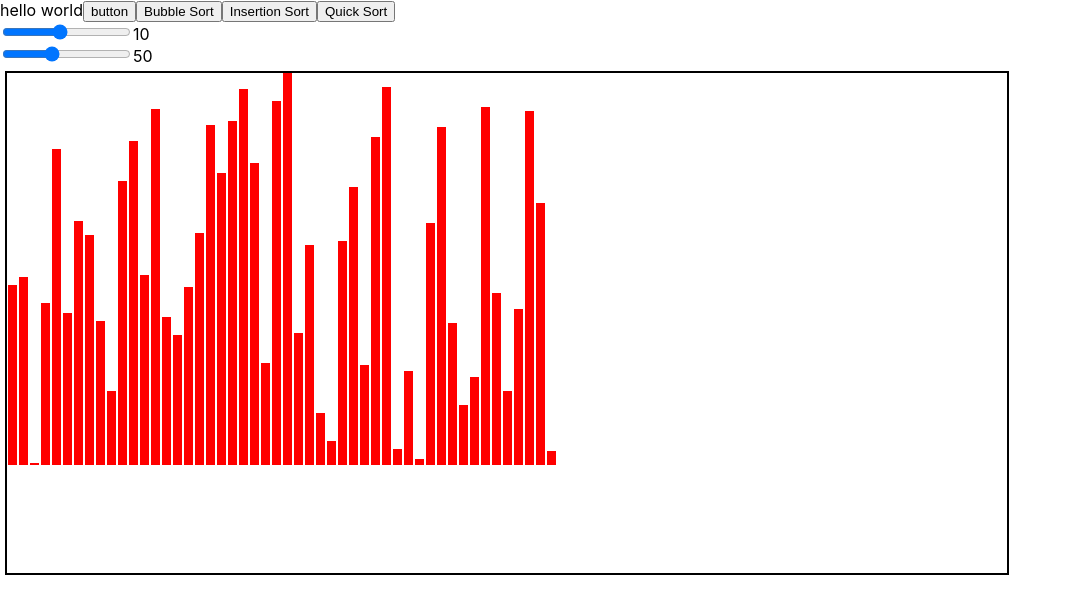
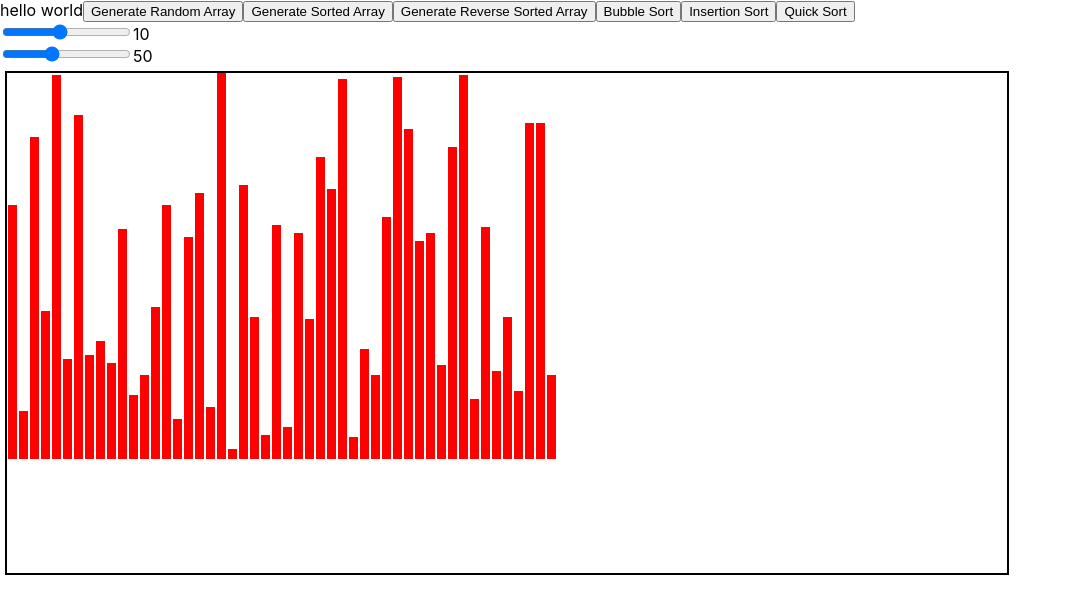
Before and after one commit to allanx1ng/sorting-visualizer, a React (Create React App) app: page / in a window 1280 px wide. Shown: the top 614 px of the page, without its empty margins (0-1071 px from the left). Built offline with nearby package versions, Linux system fonts and the light colour scheme.

Commit message:
added different array types

```diff
--- a/src/Components/SortingVisualizer.js
+++ b/src/Components/SortingVisualizer.js
@@ -5,20 +5,67 @@ import InsertionSort from "./SortingAlgorithms/InsertionSort"
 import QuickSort from "./SortingAlgorithms/QuickSort"
 
 const SortingVisualizer = () => {
+
+
+  const [animationSpeed, setSpeed] = useState(10)
+  const [arraySize, setSize] = useState(50)
+  const [array, setArray] = useState([])
+  const [performingAction, setAction] = useState(false)
+  const [arrayType, setType] = useState('Random')
+
+
+  // GENERATE RANDOM ARRAY
+  const initiateArray = () => {
+    switch (arrayType) {
+      case('Random'):
+        generateRandomArray()
+        break
+      case('Sorted'):
+        generateSortedArray()
+        break
+      case("Reverse"):
+        generateReverseSortedArray()
+        break
+      default:
+        generateRandomArray()
+    }
+
+  }
+
   // SETUP
   useEffect(() => {
     initiateArray()
   }, [])
 
-  const [animationSpeed, setSpeed] = useState(10)
-  const [arraySize, setSize] = useState(50)
-  const [array, setArray] = useState([])
-  const [performingAction, setAction] = useState(false)
+  useEffect(() => {
+    initiateArray()
+  }, [arrayType])
 
-  const initiateArray = () => {
+  // GENERATE RANDOM ARRAY
+  const generateRandomArray = () => {
     let temp = []
     for (let i = 0; i < arraySize; i++) {
       temp.push(generateRandomNumber(1, 200))
+    }
+    setArray(temp)
+    console.log(array)
+  }
+
+  // GENERATE SORTED ARRAY
+  const generateSortedArray = () => {
+    let temp = []
+    for (let i = 0; i < arraySize; i++) {
+      temp.push(2*(i+1))
+    }
+    setArray(temp)
+    console.log(array)
+  }
+
+  // GENERATE REVERSE SORTED ARRAY
+  const generateReverseSortedArray = () => {
+    let temp = []
+    for (let i = 0; i < arraySize; i++) {
+      temp.push(2*(arraySize-i))
     }
     setArray(temp)
     console.log(array)
@@ -117,9 +164,24 @@ const SortingVisualizer = () => {
   return (
     <div className="functionbar">
       hello world
-      {/* GENERATE NEW ARRAY */}
-      <button onClick={initiateArray} disabled={performingAction}>
-        button
+      {/* GENERATE RANDOM ARRAY */}
+      <button onClick={() => {
+        setType("Random")
+      }} disabled={performingAction}>
+        Generate Random Array
+      </button>
+      {/* GENERATE SORTED ARRAY */}
+      <button onClick={() => {
+        setType("Sorted")
+      }} disabled={performingAction}>
+        Generate Sorted Array
+      </button>
+      {/* GENERATE REVERSE SORTED ARRAY */}
+      <button onClick={() => {
+        setType("Reverse")
+
+      }} disabled={performingAction}>
+        Generate Reverse Sorted Array
       </button>
       {/* BUBBLE SORT */}
       <button
```
